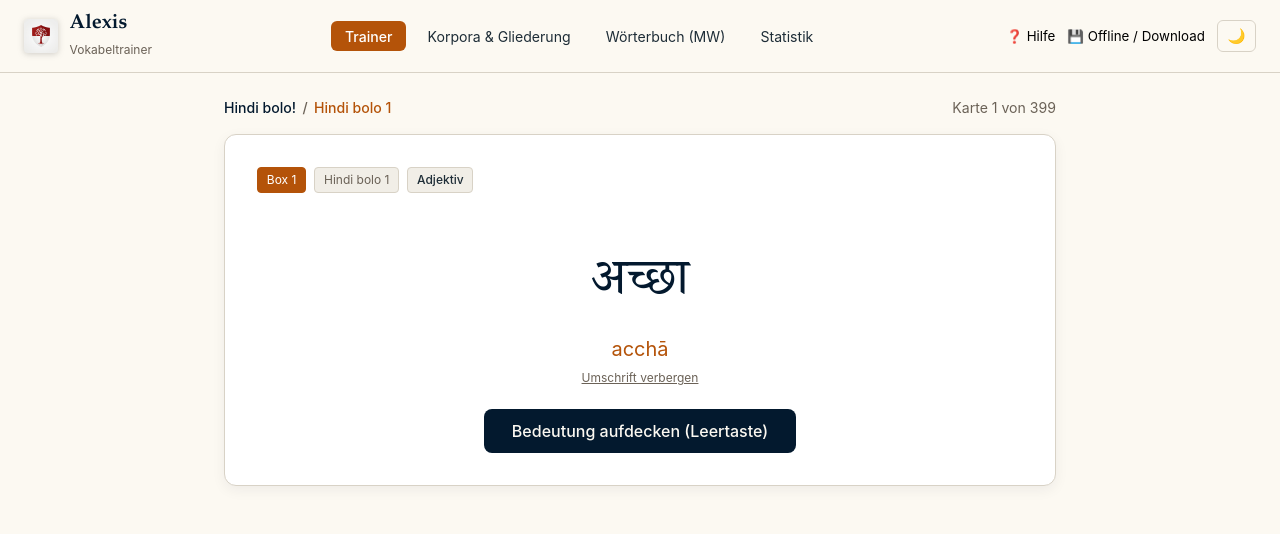
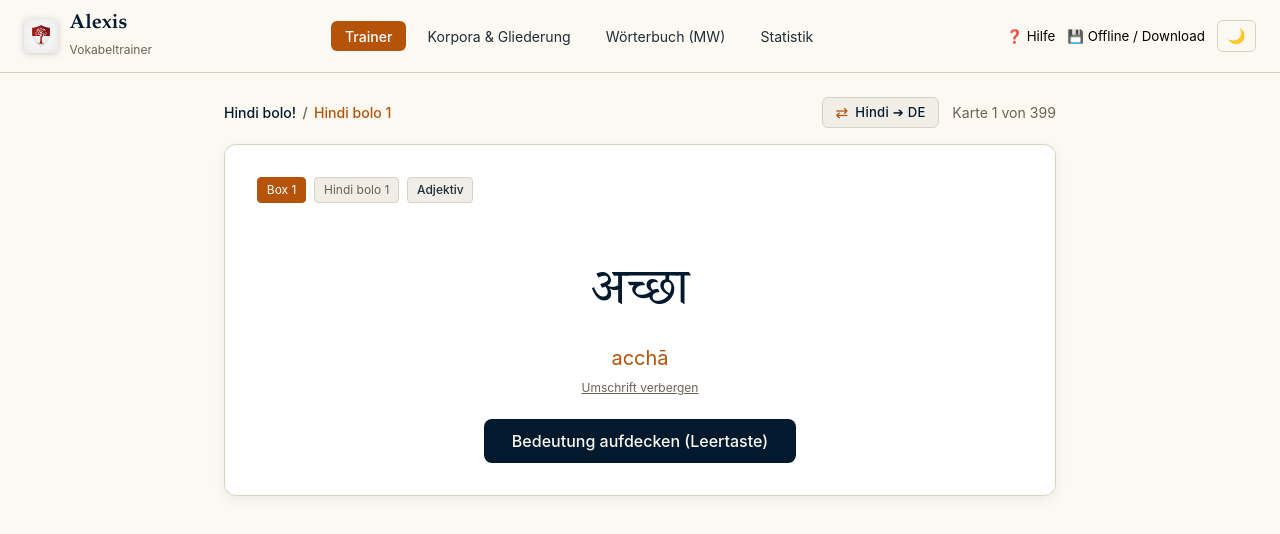
Before and after one commit to birchville-org/alexis, a Vue app: page / in a window 1280 px wide. Shown: the top 534 px of the page. Built offline with nearby package versions, Linux system fonts and the light colour scheme.

Commit message:
feat: support reversible study direction (Hindi -> DE and DE -> Hindi) with keyboard shortcut R

```diff
--- a/src/App.vue
+++ b/src/App.vue
@@ -58,6 +58,14 @@
         <span class="embed-sub">{{ activeCorpusTitle }} · {{ selectedVolumesSummary }}</span>
       </div>
       <div class="embed-actions">
+        <button
+          class="direction-toggle-btn"
+          @click="toggleDirection"
+          :title="'Lernrichtung umschalten (Taste R). Aktuell: ' + directionLabel"
+        >
+          <span class="direction-swap-icon">⇄</span>
+          <span>{{ directionLabel }}</span>
+        </button>
         <button class="header-btn" @click="showHelpModal = true" title="Hilfe">❓ Hilfe</button>
         <button class="embed-switch-btn" @click="currentTab = currentTab === 'trainer' ? 'corpora' : 'trainer'">
           {{ currentTab === 'trainer' ? '⚙️ Filter / Gliederung' : '▶️ Zum Trainer' }}
@@ -78,8 +86,18 @@
             <span class="context-sep">/</span>
             <span class="context-volumes">{{ selectedVolumesSummary }}</span>
           </div>
+          <div class="trainer-controls">
+            <button
+              class="direction-toggle-btn"
+              @click="toggleDirection"
+              :title="'Lernrichtung umschalten (Taste R). Aktuell: ' + directionLabel"
+            >
+              <span class="direction-swap-icon">⇄</span>
+              <span class="direction-badge">{{ directionLabel }}</span>
+            </button>
             <div class="trainer-counter" v-if="queue.length > 0">
               Karte {{ currentIndex + 1 }} von {{ queue.length }}
+            </div>
           </div>
         </div>
 
@@ -91,15 +109,24 @@
               <span class="volume-badge">{{ currentCard.volume_title }}</span>
               <span v-if="currentCard.pos" class="pos-badge">{{ formatPos(currentCard.pos) }}</span>
               <span
-                v-if="currentCard.gender || currentCard.pos === 'noun'"
+                v-if="(studyDirection === 'target-to-de' || isFlipped) && (currentCard.gender || currentCard.pos === 'noun')"
                 :class="['gender-badge', `gender-${(currentCard.gender || 'unknown').replace('/', '-')}`]"
               >
                 {{ formatGender(currentCard.gender) }}
               </span>
+              <span
+                v-else-if="studyDirection === 'de-to-target' && !isFlipped && (currentCard.gender || currentCard.pos === 'noun')"
+                class="gender-badge gender-prompt"
+                title="Geschlecht beim Aufdecken"
+              >
+                Geschlecht: ?
+              </span>
             </div>
 
             <!-- Front Side -->
             <div class="card-front">
+              <!-- Mode: Target -> DE -->
+              <template v-if="studyDirection === 'target-to-de'">
                 <div class="native-script script-deva">
                   {{ currentCard.lemma_native }}
                 </div>
@@ -113,17 +140,40 @@
                     {{ showTranslit ? 'Umschrift verbergen' : 'Umschrift (IAST) anzeigen' }}
                   </button>
                 </div>
+              </template>
+
+              <!-- Mode: DE -> Target -->
+              <template v-else>
+                <div class="de-prompt">
+                  <div class="de-prompt-meanings">
+                    <div
+                      v-for="(def, idx) in currentCard.definitions"
+                      :key="idx"
+                      class="de-prompt-item"
+                    >
+                      {{ def.meaning }}
+                    </div>
+                  </div>
+                  <div
+                    v-if="currentCard.definitions.some(d => d.notes)"
+                    class="de-prompt-notes"
+                  >
+                    {{ currentCard.definitions.filter(d => d.notes).map(d => d.notes).join(' · ') }}
+                  </div>
+                </div>
+              </template>
 
               <div v-if="!isFlipped" class="card-actions-reveal">
                 <button class="btn-reveal" @click="isFlipped = true">
-                  Bedeutung aufdecken (Leertaste)
+                  {{ studyDirection === 'target-to-de' ? 'Bedeutung aufdecken (Leertaste)' : `${targetLangLabel} aufdecken (Leertaste)` }}
                 </button>
               </div>
             </div>
 
             <!-- Back Side (Revealed) -->
             <div v-if="isFlipped" class="card-back">
-              <div class="definitions-list">
+              <!-- Mode: Target -> DE -->
+              <div v-if="studyDirection === 'target-to-de'" class="definitions-list">
                 <div
                   v-for="(def, idx) in currentCard.definitions"
                   :key="idx"
@@ -140,6 +190,36 @@
                     <span class="def-text">{{ def.meaning }}</span>
                   </div>
                   <div v-if="def.notes" class="def-notes">{{ def.notes }}</div>
+                </div>
+              </div>
+
+              <!-- Mode: DE -> Target -->
+              <div v-else class="target-reveal-wrap">
+                <div class="native-script script-deva">
+                  {{ currentCard.lemma_native }}
+                </div>
+
+                <div class="transliteration">
+                  <span v-if="showTranslit">{{ currentCard.lemma_translit }}</span>
+                  <button
+                    class="toggle-translit-btn"
+                    @click="showTranslit = !showTranslit"
+                  >
+                    {{ showTranslit ? 'Umschrift verbergen' : 'Umschrift (IAST) anzeigen' }}
+                  </button>
+                </div>
+
+                <div class="target-reveal-meta">
+                  <span
+                    v-if="currentCard.gender"
+                    :class="['def-gender-pill', `gender-${currentCard.gender.replace('/', '-')}`]"
+                    :title="formatGender(currentCard.gender)"
+                  >
+                    {{ formatGender(currentCard.gender) }}
+                  </span>
+                  <span class="target-reveal-de">
+                    {{ currentCard.definitions.map(d => d.meaning).join(' · ') }}
+                  </span>
                 </div>
               </div>
 
@@ -473,9 +553,14 @@
             Jedes Substantiv ist zwingend mit dem grammatischen Geschlecht gekennzeichnet (<strong>m.</strong> = Maskulinum, <strong>f.</strong> = Femininum, <strong>n.</strong> = Neutrum, <strong>m./f.</strong> = zweigeschlechtlich). Das Kürzel steht sowohl oben in der Statusleiste als auch direkt vor der deutschen Übersetzung auf der Rückseite.
           </p>
 
-          <h4>4. Tastaturkürzel</h4>
+          <h4>4. Umkehrbare Lernrichtung (Hindi ⇄ Deutsch)</h4>
           <p class="modal-text">
-            <code>Leertaste</code> / <code>Enter</code>: Karte aufdecken · <code>1</code>–<code>4</code>: Bewerten · <code>u</code> / <code>t</code>: Umschrift (IAST) umschalten.
+            Mit dem Schalter <strong>⇄ Richtung</strong> (oder Taste <code>r</code>) kann jederzeit zwischen <strong>Hindi ➔ Deutsch</strong> (Abfrage des Sinns) und <strong>Deutsch ➔ Hindi</strong> (aktive Reproduktion des Hindi-Worts und des Geschlechts) gewechselt werden.
+          </p>
+
+          <h4>5. Tastaturkürzel</h4>
+          <p class="modal-text">
+            <code>Leertaste</code> / <code>Enter</code>: Karte aufdecken · <code>1</code>–<code>4</code>: Bewerten · <code>r</code>: Lernrichtung umkehren · <code>u</code> / <code>t</code>: Umschrift (IAST) umschalten.
           </p>
         </div>
       </div>
@@ -579,6 +664,40 @@ const queue = ref<StudyCardItem[]>([]);
 const currentIndex = ref<number>(0);
 const isFlipped = ref<boolean>(false);
 const showTranslit = ref<boolean>(true);
+
+// Study Direction: target-to-de (Hindi -> DE) or de-to-target (DE -> Hindi)
+type StudyDirection = "target-to-de" | "de-to-target";
+const savedDirection =
+  typeof localStorage !== "undefined"
+    ? (localStorage.getItem("alexis_study_direction") as StudyDirection | null)
+    : null;
+const studyDirection = ref<StudyDirection>(
+  savedDirection === "de-to-target" ? "de-to-target" : "target-to-de",
+);
+
+const targetLangLabel = computed(() => {
+  const corp = corporaList.value.find((c) => c.id === selectedCorpusId.value);
+  if (!corp) return "Hindi";
+  if (corp.lang_code === "hi") return "Hindi";
+  if (corp.lang_code === "sa") return "Sanskrit";
+  return corp.title;
+});
+
+const directionLabel = computed(() => {
+  if (studyDirection.value === "target-to-de") {
+    return `${targetLangLabel.value} ➔ DE`;
+  }
+  return `DE ➔ ${targetLangLabel.value}`;
+});
+
+function toggleDirection() {
+  studyDirection.value =
+    studyDirection.value === "target-to-de" ? "de-to-target" : "target-to-de";
+  isFlipped.value = false;
+  try {
+    localStorage.setItem("alexis_study_direction", studyDirection.value);
+  } catch {}
+}
 
 // Dictionary State
 const dictProvider = new MonierWilliamsProvider();
@@ -728,6 +847,9 @@ function onKeydown(e: KeyboardEvent) {
 
   if (e.key === "u" || e.key === "U" || e.key === "t" || e.key === "T") {
     showTranslit.value = !showTranslit.value;
+  } else if (e.key === "r" || e.key === "R") {
+    e.preventDefault();
+    toggleDirection();
   }
 }
 
@@ -1070,6 +1192,41 @@ async function performDictSearch() {
   color: var(--text-muted);
 }
 
+.trainer-controls {
+  display: flex;
+  align-items: center;
+  gap: 0.85rem;
+}
+
+.direction-toggle-btn {
+  display: inline-flex;
+  align-items: center;
+  gap: 0.45rem;
+  padding: 0.3rem 0.75rem;
+  border-radius: 6px;
+  background-color: var(--bg-surface);
+  border: 1px solid var(--border-subtle);
+  color: var(--text-primary);
+  font-size: 0.82rem;
+  font-weight: 500;
+  cursor: pointer;
+  transition: all 0.15s ease;
+}
+
+.direction-toggle-btn:hover {
+  border-color: var(--accent-gold);
+  color: var(--accent-gold);
+}
+
+.direction-swap-icon {
+  font-size: 0.95rem;
+  color: var(--accent-gold);
+}
+
+.direction-badge {
+  letter-spacing: 0.02em;
+}
+
 /* Card */
 .study-card {
   background-color: var(--bg-surface-elevated);
@@ -1149,6 +1306,12 @@ async function performDictSearch() {
   border-color: var(--accent-gold);
 }
 
+.gender-badge.gender-prompt {
+  border-style: dashed;
+  color: var(--text-muted);
+  background-color: var(--bg-surface);
+}
+
 .native-script {
   font-size: 3.2rem;
   margin: 1rem 0;
@@ -1164,6 +1327,31 @@ async function performDictSearch() {
   flex-direction: column;
   align-items: center;
   gap: 0.4rem;
+}
+
+.de-prompt {
+  margin: 1.5rem 0;
+  display: flex;
+  flex-direction: column;
+  align-items: center;
+  gap: 0.6rem;
+}
+
+.de-prompt-meanings {
+  font-family: var(--font-serif);
+  font-size: 2.2rem;
+  font-weight: 600;
+  color: var(--text-primary);
+  line-height: 1.25;
+}
+
+.de-prompt-item {
+  display: block;
+}
+
+.de-prompt-notes {
+  font-size: 0.92rem;
+  color: var(--text-muted);
 }
 
 .toggle-translit-btn {
@@ -1196,6 +1384,27 @@ async function performDictSearch() {
   border-top: 1px dashed var(--border-subtle);
   padding-top: 1.5rem;
   margin-top: 1rem;
+}
+
+.target-reveal-wrap {
+  display: flex;
+  flex-direction: column;
+  align-items: center;
+}
+
+.target-reveal-meta {
+  display: flex;
+  align-items: center;
+  justify-content: center;
+  gap: 0.75rem;
+  margin: 0.5rem 0 1rem;
+}
+
+.target-reveal-de {
+  font-size: 1.1rem;
+  color: var(--text-muted);
+  font-family: var(--font-serif);
+  font-style: italic;
 }
 
 .def-meaning {
```
Also changed, not shown: 1 other file (tests, documents, lock files or other folders). Lines whose indentation alone changed are shown as unchanged.
